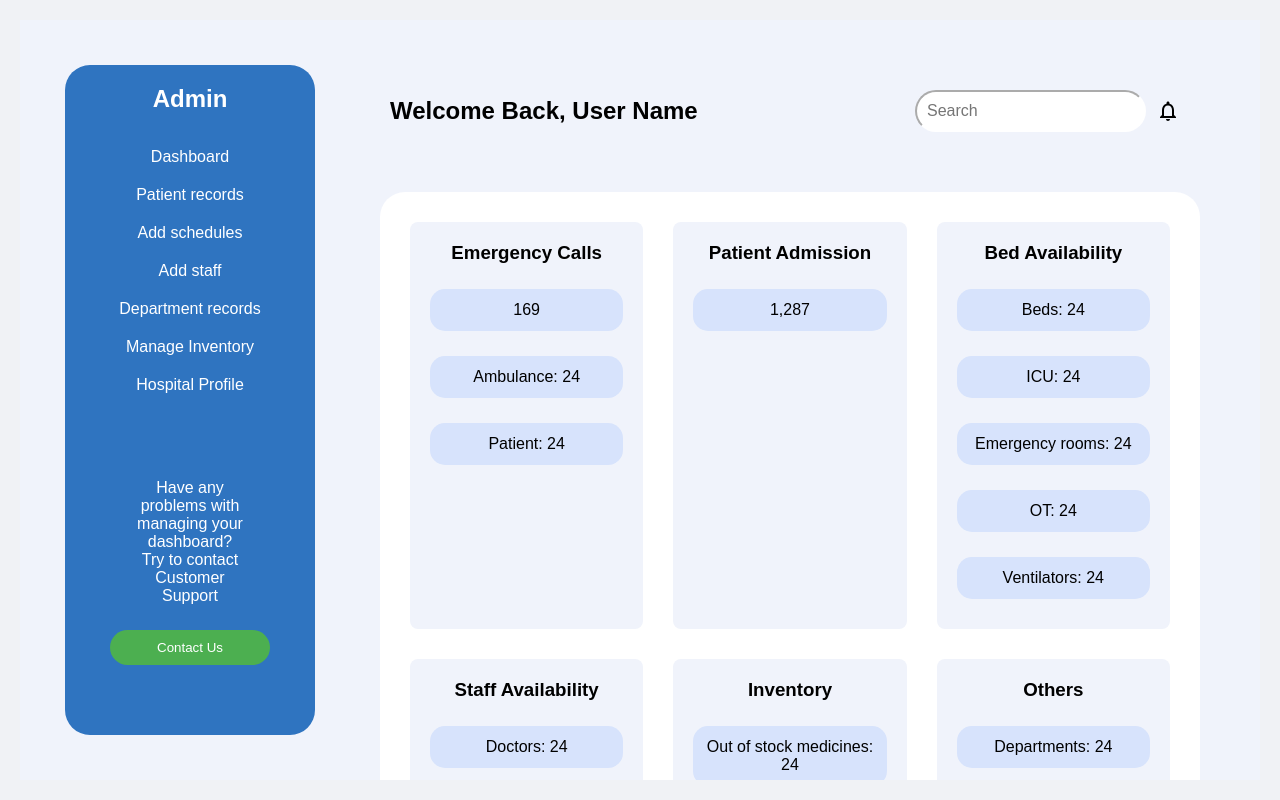
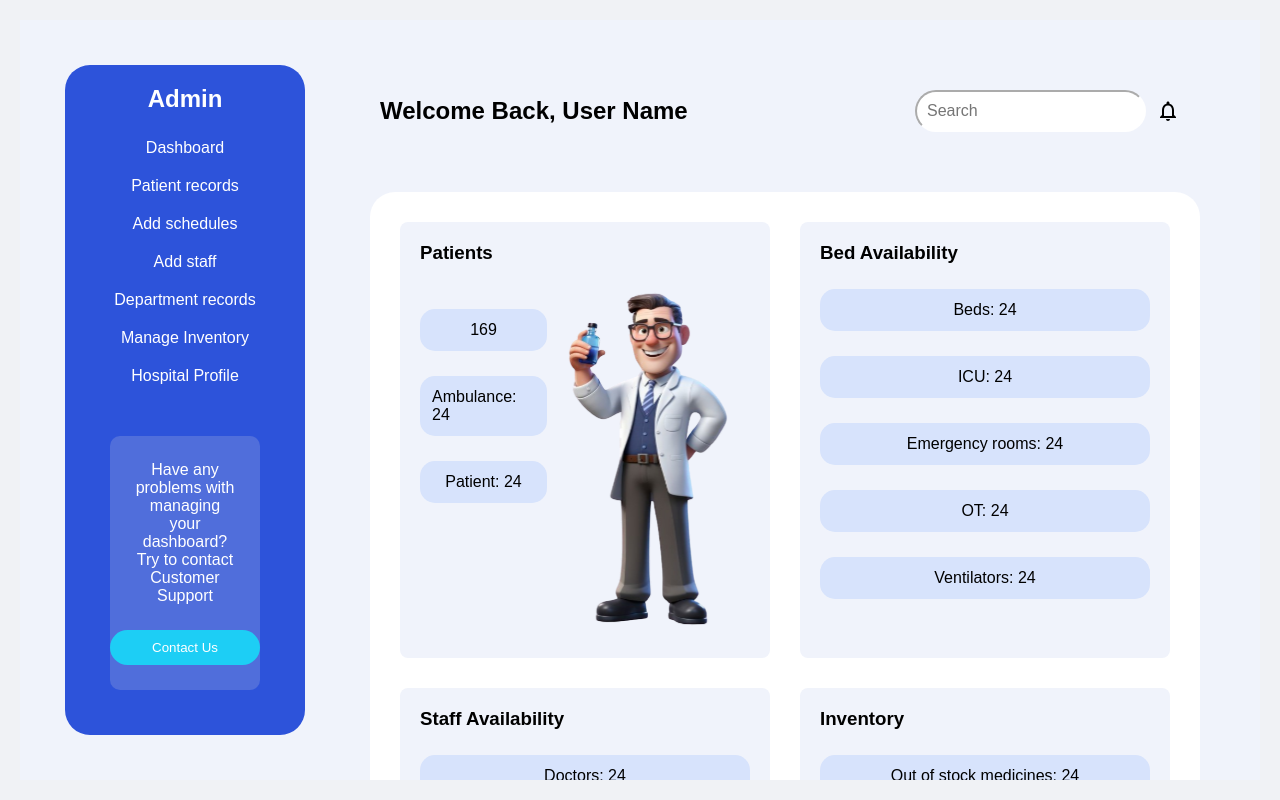
Before and after one commit to Hogwarts-Hackademy/Frontend-hospital, a React (Create React App) app: page /admin in a window 1280 px wide. Built offline with nearby package versions, Linux system fonts and the light colour scheme.

Commit message:
sidebar and dashboard improved

```diff
--- a/src/Components/Sidebar.css
+++ b/src/Components/Sidebar.css
@@ -1,8 +1,7 @@
-/* Sidebar.css */
 .sidebar {
 	margin: 25px;
 	width: 20%;
-  background-color: #0381ff;
+	background-color: #2d53da;
 	border-radius: 25px;
 	color: white;
 	padding: 20px;
@@ -27,9 +26,12 @@
 }
 
 .sidebar-footer {
+	background: rgba(217, 217, 217, 0.2);
+	text-align: center;
 	margin-top: 20px;
 	margin: 25px;
 	padding-bottom: 25px;
+	border-radius: 10px;
 }
 
 .sidebar-footer p {
@@ -39,7 +41,7 @@
 .sidebar-footer button {
 	width: 100%;
 	padding: 10px;
-  background-color: #4caf50;
+	background-color: #1dcef5;
 	border: none;
 	color: white;
 	cursor: pointer;
--- a/src/pages/adminDashboard/adminDashboard.css
+++ b/src/pages/adminDashboard/adminDashboard.css
@@ -1,9 +1,8 @@
 .dashboard {
 	display: flex;
-	text-align: center;
 	height: 100vh;
 	overflow: hidden;
-	background-color: #F0F3FB; /* Prevent overflow on the dashboard */
+	background-color: #f0f3fb; /* Prevent overflow on the dashboard */
 }
 
 .dashboard-container {
@@ -12,7 +11,7 @@
 	flex: 1;
 	padding: 20px;
 	height: 100vh;
-	background-color: #F0F3FB;
+	background-color: #f0f3fb;
 	overflow-y: auto; /* Enable vertical scrolling within the container */
 }
 
@@ -20,7 +19,7 @@
 	flex: 1; /* Allow the main content area to grow and shrink */
 	width: 100%; /* Make the main content take up the full available width */
 	padding: 20px;
-	background-color: #F0F3FB;
+	background-color: #f0f3fb;
 	overflow-y: auto; /* Enable vertical scrolling within the main content */
 }
 
@@ -77,7 +76,7 @@
 	padding: 20px;
 	border-radius: 8px;
 	flex: 1;
-	min-width: 200px;
+	min-width: 40%;
 }
 
 .card h3 {
@@ -88,24 +87,22 @@
 	margin: 10px 0;
 }
 
-.card-icon {
-	width: 50px; /* Adjust the width of the image */
-	height: auto; /* Maintain aspect ratio */
-	margin-top: 10px;
-	align-items: end;
+.call-details {
+	display: flex;
+	justify-content: space-around;
 }
 
-.emergency-calls ,
+.emergency-calls,
 .patient-admission,
 .bed-availability,
 .staff-availability,
 .inventory,
 .other {
-	background-color: #F0F3FB;
-	margin: 5px; /* Adjust margins for better spacing */
+	background-color: #f0f3fb;
+	margin: 5px;
 }
 
-.emergency-calls p:hover ,
+.emergency-calls p:hover,
 .patient-admission p:hover,
 .bed-availability p:hover,
 .staff-availability p:hover,
@@ -115,19 +112,18 @@
 	background-color: #ffffff;
 	border-radius: 50px;
 	padding: 15px;
-
 }
 .emergency-calls p,
 .patient-admission p,
 .bed-availability p,
 .staff-availability p,
 .inventory p,
-.other p  {
+.other p {
 	justify-content: center;
 	margin-top: 25px;
 	display: flex;
 	color: #000000;
-	background-color: #D7E3FC;
+	background-color: #d7e3fc;
 	border-radius: 15px;
 	padding: 12px;
 	size: 50px;
--- a/src/pages/adminDashboard/adminDashboard.jsx
+++ b/src/pages/adminDashboard/adminDashboard.jsx
@@ -1,16 +1,18 @@
-import NotificationsNoneIcon from '@mui/icons-material/NotificationsNone'; // Import Notification icon
-import Sidebar from '../../Components/Sidebar';
-import dashboardImage from '../../assets/images/dashboard.svg';
-import './adminDashboard.css';
+import NotificationsNoneIcon from "@mui/icons-material/NotificationsNone"; // Import Notification icon
+import Sidebar from "../../Components/Sidebar";
+import dashboardImage from "../../assets/images/dashboard.svg";
+import "./adminDashboard.css";
 
 const Dashboard = () => {
 	return (
-        <div className='dashboard'>
+		<div className="dashboard">
 			<Sidebar />
 			<div className="dashboard-container">
 				<main className="main-content">
 					<header className="dashboard-header">
-                        <h1>Welcome Back, <span>User Name</span></h1>
+						<h1>
+							Welcome Back, <span>User Name</span>
+						</h1>
 						<div className="header-right">
 							<div className="search-bar">
 								<input type="text" placeholder="Search" />
@@ -20,17 +22,23 @@ const Dashboard = () => {
 					</header>
 					<section className="dashboard-cards">
 						<div className="card emergency-calls">
-                            <h3>Emergency Calls</h3>
-                            <p className="call-count">169</p>
+							<h3>Patients</h3>
 							<div className="call-details">
+                                <div>
+                                    <p>169</p>
                                     <p>Ambulance: 24</p>
                                     <p>Patient: 24</p>
-                                {/* <img src={dashboardImage} alt="Emergency Calls Icon" className="card-icon" /> Image added here */}
+                                </div>
+
+								<div>
+									<div>
+										<img
+											src={dashboardImage}
+											alt="Emergency Calls Icon"
+										/>
 									</div>
 								</div>
-                        <div className="card patient-admission">
-                            <h3>Patient Admission</h3>
-                            <p className="admission-count">1,287</p>
+							</div>
 						</div>
 						<div className="card bed-availability">
 							<h3>Bed Availability</h3>
@@ -58,7 +66,6 @@ const Dashboard = () => {
 							<h3>Others</h3>
 
 							<p>Departments: 24</p>
-
 						</div>
 					</section>
 				</main>
--- a/src/pages/registerPatient/registerPatient.css
+++ b/src/pages/registerPatient/registerPatient.css
@@ -1,13 +1,6 @@
 .register-container {
 	display: flex;
 	height: 100vh;
-}
-
-.sidebar {
-  width: 250px;
-  background-color: #2f74c0;
-  padding: 20px;
-  color: white;
 }
 
 .sidebar-content h2 {
```
Lines whose indentation alone changed are shown as unchanged.
